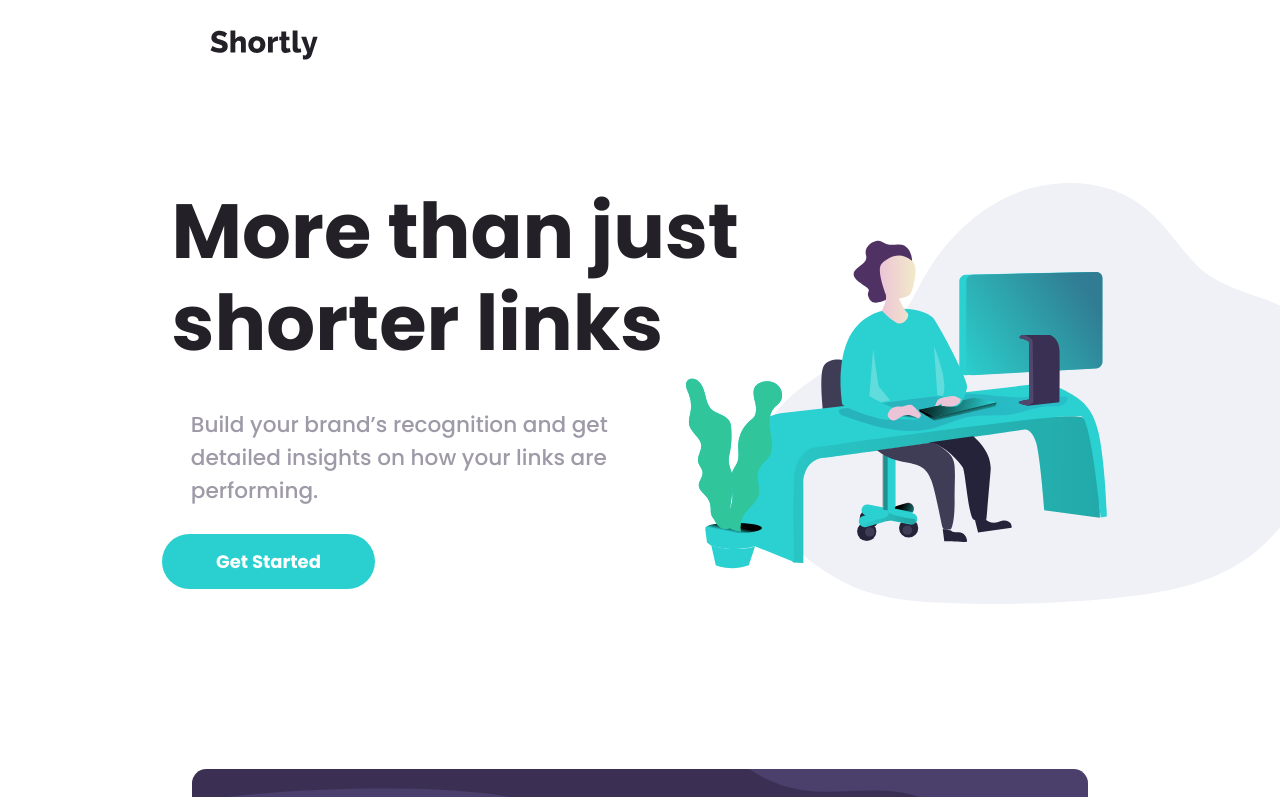
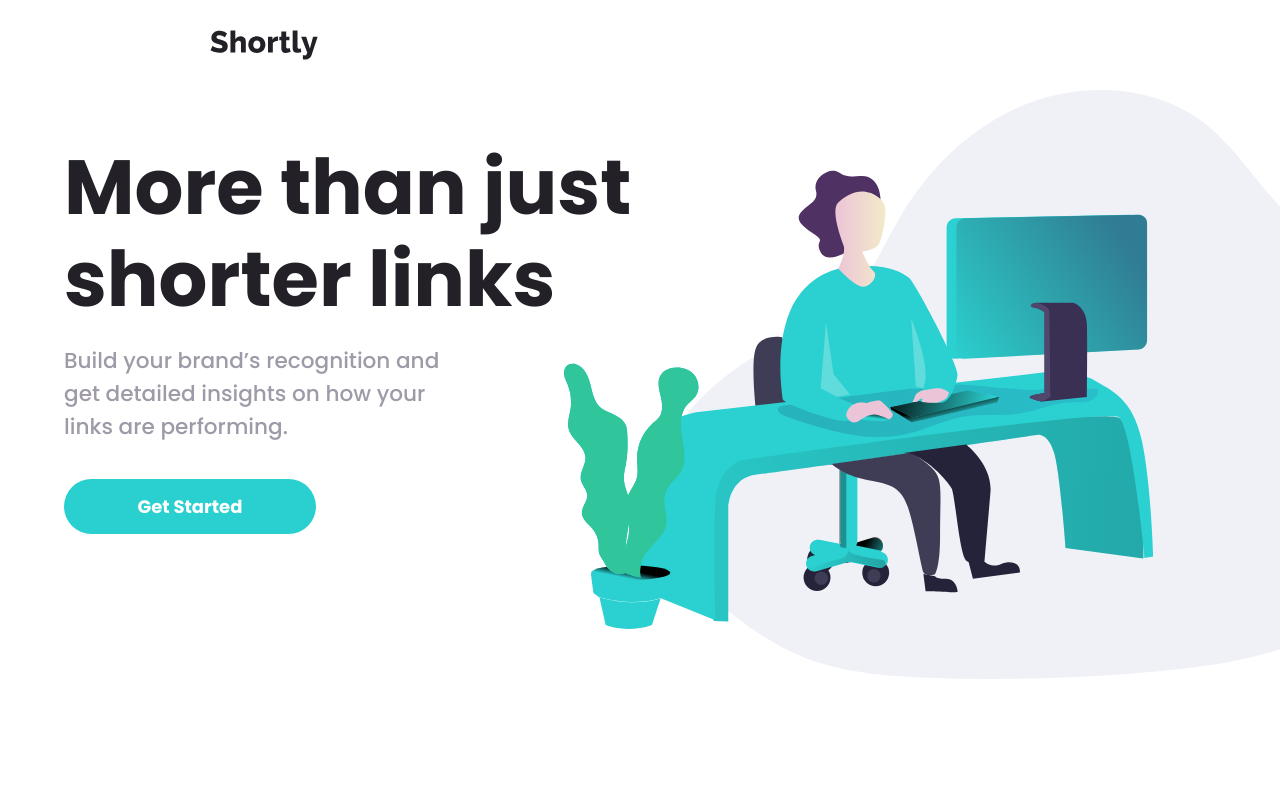
Before and after one commit to noedgecase/FEM_url-shortening, a React (Create React App) app: page / in a window 1280 px wide. Shown: the top 797 px of the page. Built offline with nearby package versions, Linux system fonts and the light colour scheme.

Commit message:
Update HeaderSection.js

```diff
--- a/src/HeaderSection.js
+++ b/src/HeaderSection.js
@@ -4,7 +4,9 @@ import styled from 'styled-components'
 import working from './images/illustration-working.svg'
 
 const StyledSection = styled.section`
-  width: clamp(20em, 100%, 40em);
+  position: relative;
+  height: clamp(35em, 70vw, 50em);
+  width: clamp(20em, 100%, 140em);
   margin: 0 auto;
   padding: 1em;
   display: flex;
@@ -12,40 +14,33 @@ const StyledSection = styled.section`
   align-items: center;
   position: relative;
   overflow: hidden;
-  @media screen and (min-width: 620px) {
-    flex-direction: row-reverse;
-    width: clamp(45em, 100%, 150em);
+  @media screen and (min-width: 520px) {
+    height: clamp(20em, 50vw, 40em);
   }
 `
 
 const StyledImageContainer = styled.div`
   .working {
-    position: relative;
+    position: absolute;
     right: -5em;
+    top: 0;
     display: flex;
-    width: clamp(380px, 20vw, 1600px);
+    width: clamp(380px, 70vw, 1000px);
+    height: auto;
     user-select: none;
     pointer-events: none;
     margin: 0;
   }
-  @media screen and (min-width: 370px) {
+  @media screen and (min-width: 520px) {
     .working {
-      width: clamp(350px, 50vw, 800px);
-      height: auto;
-      right: 0;
-    }
-  }
-  @media screen and (min-width: 620px) {
-    .working {
-      width: clamp(420px, 50vw, 800px);
-      height: auto;
-      right: -5vw;
+      right: -10em;
     }
   }
 `
 
 const StyledBodyContainer = styled.div`
-  margin: 0 0 5em 0;
+  position: absolute;
+  top: 15em;
   min-width: 400px;
   display: flex;
   flex-direction: column;
@@ -54,18 +49,19 @@ const StyledBodyContainer = styled.div`
   h1 {
     color: hsl(260, 8%, 14%);
     font-weight: 700;
+    line-height: 1.2;
     text-align: center;
-    font-size: clamp(2rem, 8vw, 3rem);
-    margin: 0.5em auto;
+    font-size: clamp(2.3rem, 6vw, 5rem);
+    margin: 1em auto 0.5em auto;
     width: 15ch;
   }
   p {
-    font-size: clamp(0.8rem, 3vw, 1.2rem);
+    font-size: clamp(0.8rem, 2vw, 1.2rem);
     font-weight: 500;
     color: hsl(257, 7%, 63%);
     text-align: center;
-    width: clamp(30ch, 80%, 50ch);
-    padding: 1em;
+    width: clamp(30ch, 60%, 40ch);
+    /* padding: 1em; */
     margin: 0 auto;
   }
   button {
@@ -87,24 +83,23 @@ const StyledBodyContainer = styled.div`
     }
   }
 
-  @media screen and (min-width: 620px) {
-    justify-content: left;
-    align-items: flex-start;
-
+  @media screen and (min-width: 520px) {
+    padding: 0 5vw;
+    width: 50%;
+    top: 4vw;
+    left: 0;
     h1 {
-      font-size: clamp(2rem, 6vw, 5rem);
-      line-height: 1.2;
       text-align: left;
-      margin: 1em auto 0.5em 2em;
+      margin: 0 0 1rem 0;
     }
     p {
       text-align: left;
-      width: clamp(25ch, 75%, 40ch);
-      padding: 0;
-      margin: 0 0 0 8em;
+      margin: 0 0 2rem 0;
+      width: clamp(30ch, 80%, 80ch);
     }
     button {
-      margin: 1.5em 0 0 8em;
+      width: 14em;
+      margin: 0;
     }
   }
 `
```
